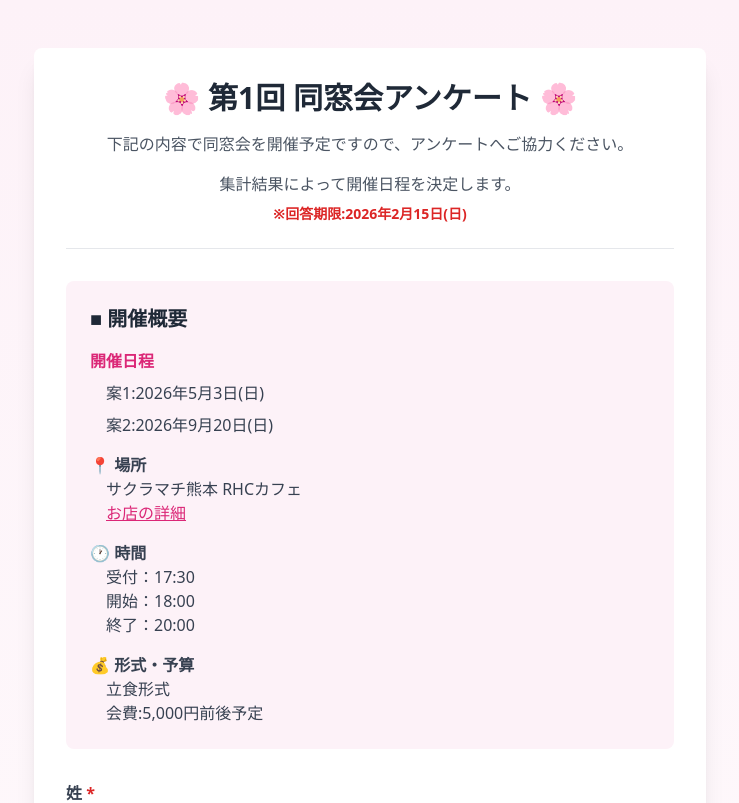
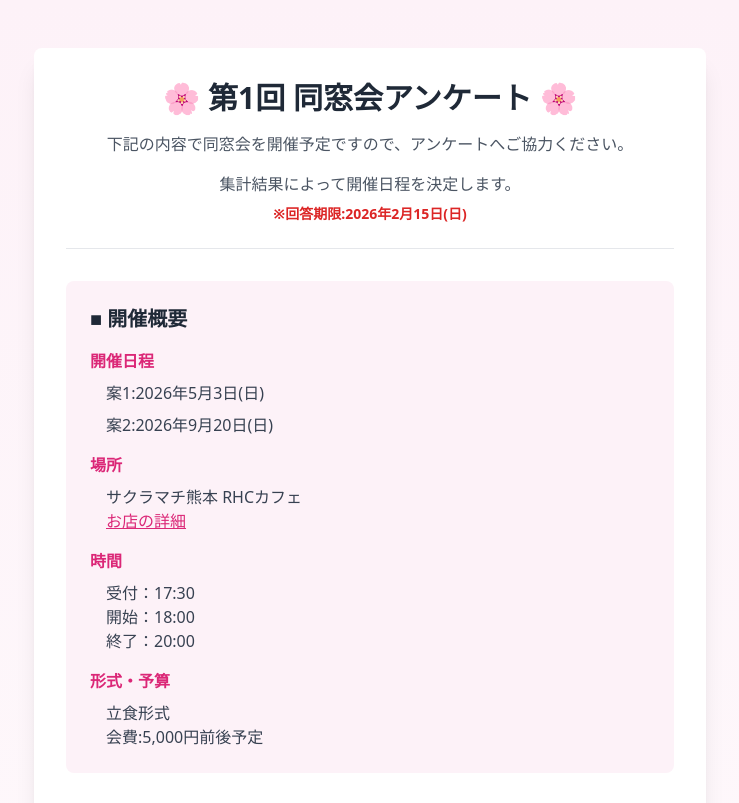
Before and after one commit to Hapiemon/dosokai, a Next.js app: page /form1 in a window 1280 px wide. Shown: the top 803 px of the page, without its empty margins (270-1009 px from the left). Built offline with nearby package versions, Linux system fonts and the light colour scheme; no server answers; the database is empty.

Commit message:
場所、時間、形式・予算のラベルから絵文字を削除し、スタイルを改善

```diff
--- a/app/components/ResponseForm.tsx
+++ b/app/components/ResponseForm.tsx
@@ -180,7 +180,7 @@ export default function ResponseForm({ formId = 'form1' }: ResponseFormProps) {
                 )}
               </div>
               <div>
-                <p className="font-semibold">📍 場所</p>
+                <p className="font-semibold text-pink-600 mb-2">場所</p>
                 <p className="ml-3 sm:ml-4 text-sm sm:text-base">{isForm2 ? 'サクラマチ屋上 Cafe & Garden Bar クラック' : 'サクラマチ熊本 RHCカフェ'}</p>
                 {isForm2 ? (
                   <p className="ml-3 sm:ml-4"><a href="https://sakuramachi-kumamoto.jp/shop/cafegardenbar-craic" className="text-pink-600 underline text-sm sm:text-base" target="_blank" rel="noopener noreferrer">会場サイト</a></p>
@@ -189,7 +189,7 @@ export default function ResponseForm({ formId = 'form1' }: ResponseFormProps) {
                 )}
               </div>
               <div>
-                <p className="font-semibold">🕐 時間</p>
+                <p className="font-semibold text-pink-600 mb-2">時間</p>
                 {isForm2 ? (
                   <>
                     <p className="ml-3 sm:ml-4 text-sm sm:text-base">受付開始：16:00</p>
@@ -205,7 +205,7 @@ export default function ResponseForm({ formId = 'form1' }: ResponseFormProps) {
                 )}
               </div>
               <div>
-                <p className="font-semibold">💰 形式・予算</p>
+                <p className="font-semibold text-pink-600 mb-2">形式・予算</p>
                 {isForm2 ? (
                   <>
                     <p className="ml-3 sm:ml-4 text-sm sm:text-base">形式：着席</p>
```
